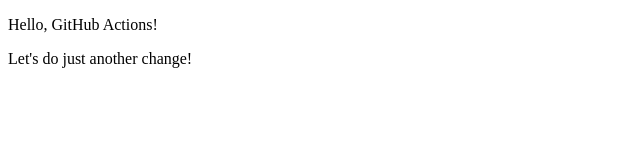
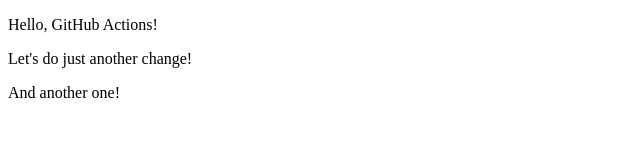
Before and after one commit to spetsura/gh-deployment-workflow, a plain HTML site: page index.html in a window 1280 px wide. Shown: the whole page, without its empty margins (0-640 px from the left). Drawn offline with Linux system fonts and the light colour scheme.

Commit message:
Update index.html

```diff
--- a/index.html
+++ b/index.html
@@ -7,5 +7,6 @@
 <body>
   <p>Hello, GitHub Actions!</p>
   <p>Let's do just another change!</p>
+  <p>And another one!</p>
 </body>
 </html>
```
